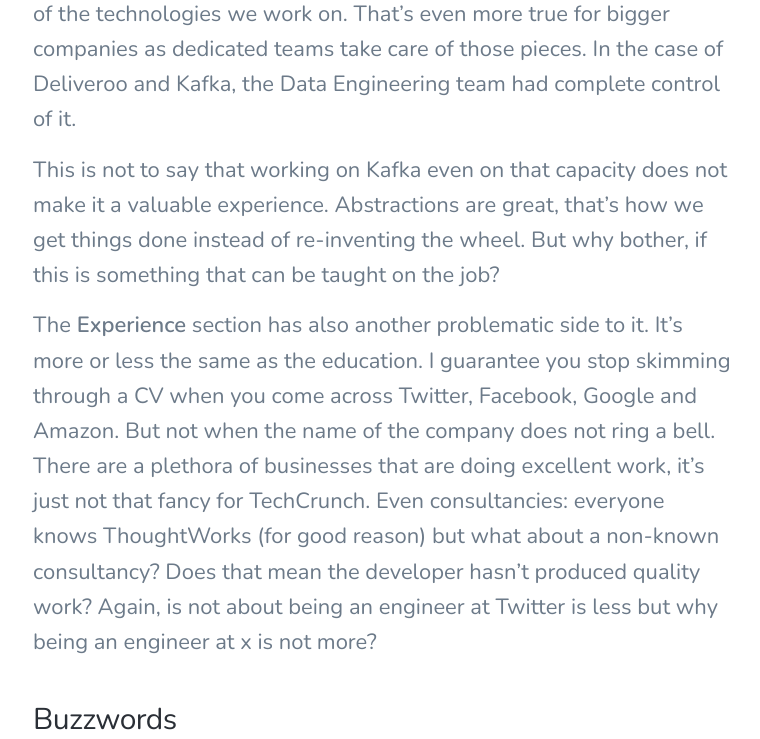
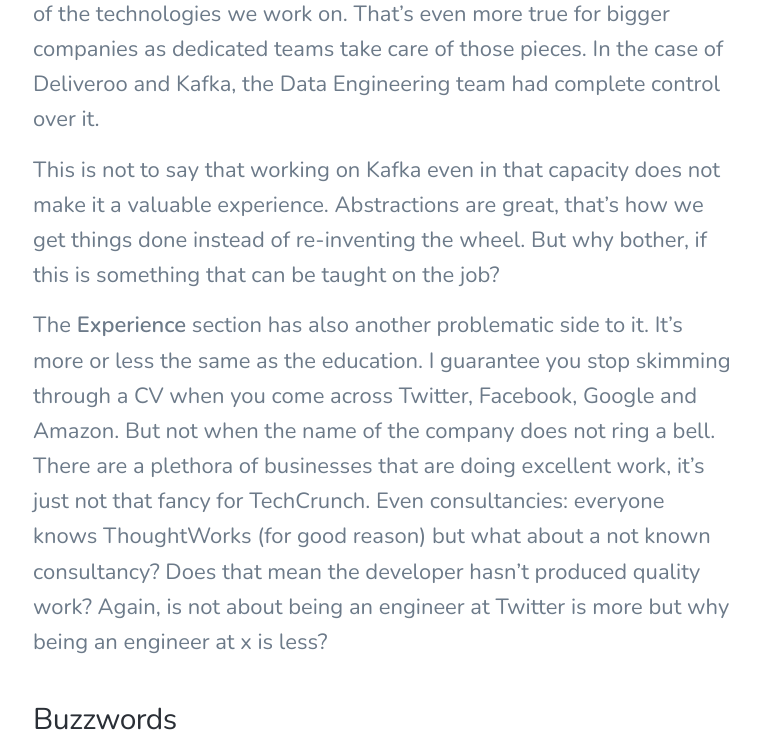
Before and after one commit to PericlesTheo/periclestheo.github.io, a Jekyll site: the page built from _posts/2019-04-25-is-cv-the-best-way-to-hire-a-software-developer.md, in a window 1280 px wide and 1400 px high, scrolled down 3267 px. Shown: the part 367-1106 px from the top of the window, without its empty margins (257-1017 px from the left). Built offline with Jekyll 4.4.1, drawn with Linux system fonts in a browser that asks for light colours; nearby versions of some CDN libraries; some of the changed text lies outside the part shown.

Commit message:
Draft #4

```diff
--- a/_posts/2019-04-25-is-cv-the-best-way-to-hire-a-software-developer.md
+++ b/_posts/2019-04-25-is-cv-the-best-way-to-hire-a-software-developer.md
@@ -18,7 +18,7 @@
 
 "Politecnico di Milano", I can hear my brain shouting "This is not even a British university! How do I even begin to find out if it's good or not?! I will not bother checking it out".
 
-Bootcamp. Well for sure they are not experienced enough. How could they possible know about garbage collection cycles". For the record, I have no idea about garbage collection cycles apart from that blog post I read 2 years ago on Hacker News. So, you can call me an expert I guess.
+Bootcamp. "Well for sure they are not experienced enough. How could they possible know about garbage collection cycles". For the record, I have no idea about garbage collection cycles apart from that blog post I read 2 years ago on Hacker News. So, you can call me an expert I guess.
 
 So, 4 humans but only 1 seems to be getting a 🥇. Why is that? People often think that discounting university degrees is an attack on formal education. That's not the case. Maybe it's an attack on elitism actually. It's not about making candidate number 1 more but rather why are the other 3 candidates less?
 
@@ -33,11 +33,11 @@
 
 You are probably thinking right now, "I will be able to uncover that on the CV". Unless the job is to work on Kafka itself, no you won't. Most likely the applicant would have read a bit more about Kafka the night before and know most of the terminology.
 
-Just because someone worked at a very well known company, doesn't make them experts in the technology they are claiming they know. Software is about abstractions. Sometimes we don't see the internals of the technologies we work on. That's even more true for bigger companies as dedicated teams take care of those pieces. In the case of Deliveroo and Kafka, the Data Engineering team had complete control of it.
+Just because someone worked at a very well known company, doesn't make them experts in the technology they are claiming they know. Software is about abstractions. Sometimes we don't see the internals of the technologies we work on. That's even more true for bigger companies as dedicated teams take care of those pieces. In the case of Deliveroo and Kafka, the Data Engineering team had complete control over it.
 
-This is not to say that working on Kafka even on that capacity does not make it a valuable experience. Abstractions are great, that's how we get things done instead of re-inventing the wheel. But why bother, if this is something that can be taught on the job?
+This is not to say that working on Kafka even in that capacity does not make it a valuable experience. Abstractions are great, that's how we get things done instead of re-inventing the wheel. But why bother, if this is something that can be taught on the job?
 
-The **Experience** section has also another problematic side to it. It's more or less the same as the education. I guarantee you stop skimming through a CV when you come across Twitter, Facebook, Google and Amazon. But not when the name of the company does not ring a bell. There are a plethora of businesses that are doing excellent work, it's just not that fancy for TechCrunch. Even consultancies: everyone knows ThoughtWorks (for good reason) but what about a non-known consultancy? Does that mean the developer hasn't produced quality work? Again, is not about being an engineer at Twitter is less but why being an engineer at x is not more?
+The **Experience** section has also another problematic side to it. It's more or less the same as the education. I guarantee you stop skimming through a CV when you come across Twitter, Facebook, Google and Amazon. But not when the name of the company does not ring a bell. There are a plethora of businesses that are doing excellent work, it's just not that fancy for TechCrunch. Even consultancies: everyone knows ThoughtWorks (for good reason) but what about a not known consultancy? Does that mean the developer hasn't produced quality work? Again, is not about being an engineer at Twitter is more but why being an engineer at x is less?
 
 ### Buzzwords
 This is a simple one. As applicants, we are trying to fill CV with the latest cool technologies and words that will make the recruiter look at the CV. No, I hadn't had the chance to work with Go prior to joining Deliveroo. How long do you think it took me to contribute production code? With the right support system (thanks Antonio et al) I was productive in Go from day 1.
```
